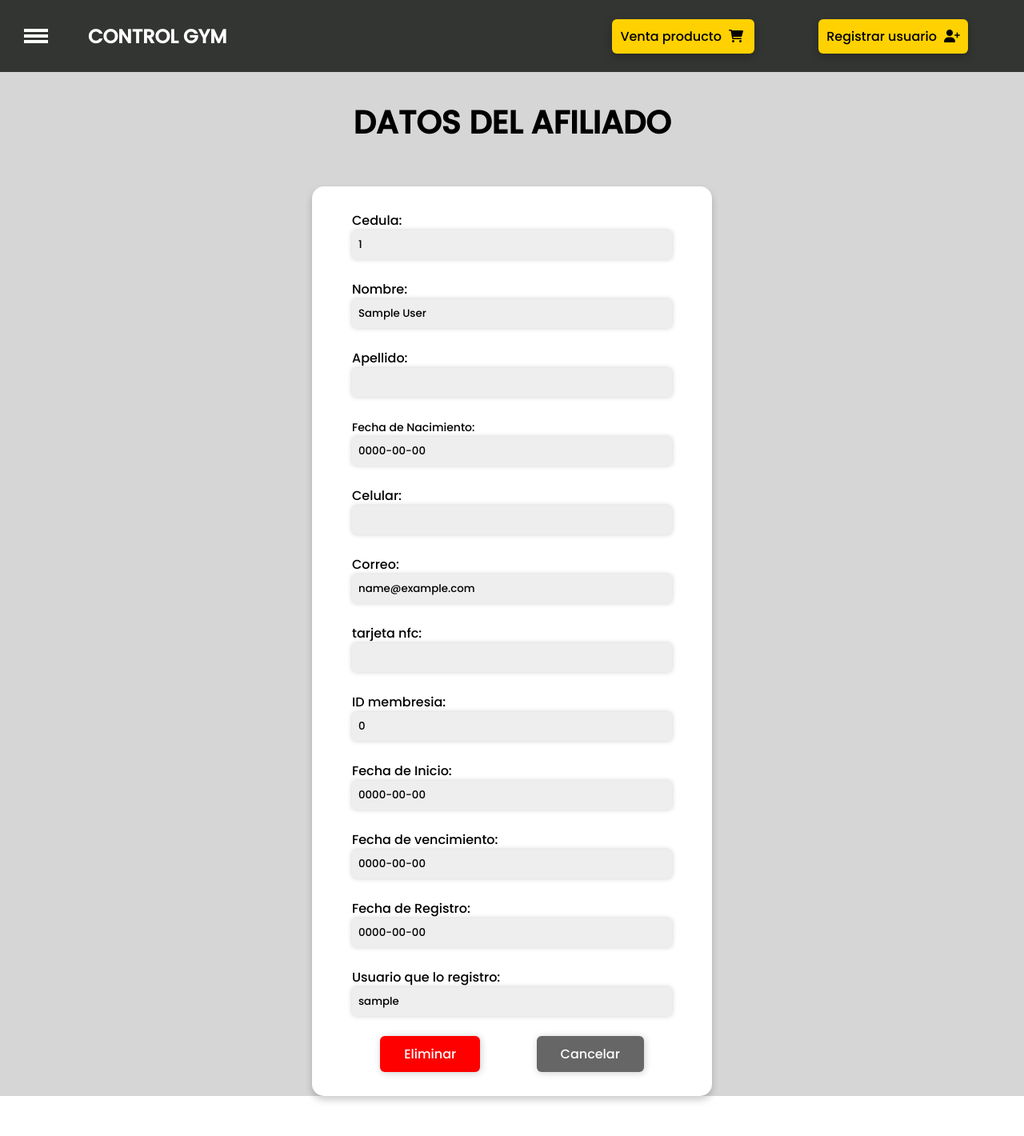
After one commit to Horux69/proyecto_gym, a Flask app: page /afiliados/info/1 in a window 1280 px wide. The commit adds this page. Shown: the whole page at 80% size. Run offline with Flask 3, Linux system fonts and the light colour scheme; the visitor is signed in with stand-in values (Sample User, id 1); some libraries are stand-ins or nearby versions.

Commit message:
crud-usuarios

```diff
--- a/app.py
+++ b/app.py
@@ -6,6 +6,7 @@ import hashlib
 from claseValidaLogin import ValidationLogin
 from claseOperadores import Operadores
 from claseMembresias import Membresias
+from claseAfiliados import Afiliados
 
 app = Flask(__name__)
 
@@ -35,6 +36,7 @@ cursor = conexion.cursor()
 validaLogin = ValidationLogin(mysql)
 losOperadores = Operadores(mysql)
 lasMembresias = Membresias(mysql)
+LosAfiliados = Afiliados(mysql)
 
 
 
@@ -198,6 +200,61 @@ def editMembresia():
     return redirect('/membresias')
 
 
+# ------------------------ AFILIADOS ---------------------------------------------#
+
+@app.route('/afiliados')
+def afiliados():
+    if session.get("logueado"):
+        resultado = LosAfiliados.consultarAfiliados()
+        return render_template('dashboard/afiliados.html', afiliados = resultado)
+    else:
+        return redirect('/')
+
+
+@app.route('/afiliados/agregarAfiliado', methods = ['POST'])
+def agregarAfiliados():
+    if session.get("logueado") and session.get("rol") == 'administrador' or session.get("rol") == 'super_admin':
+
+        cedula = request.form['cedula']
+        nombre = request.form['nombres']
+        apellido = request.form['apellidos']
+        fecha_nacimiento = request.form['fecha_nac']
+        telefono = request.form['telefono']
+        correo = request.form['email']
+        tarjeta_nfc = request.form['nfc']
+        id_membresia = request.form['membresia']
+        fecha_inicio = datetime.now().strftime('%Y-%m-%d %H:%M:%S')
+        fecha_vencimiento = '1999/01/10'
+        fecha_registro = datetime.now().strftime('%Y-%m-%d')
+        estado = 'activo'
+
+        if not LosAfiliados.validarDatosAfiliados(cedula):
+
+            LosAfiliados.agregarAfiliados([cedula,nombre,apellido,fecha_nacimiento,telefono,correo,tarjeta_nfc,id_membresia,fecha_inicio,fecha_vencimiento,fecha_registro,estado], session['user_name'])
+            return redirect('/afiliados')
+        else:
+            return redirect('/afiliados', mensaje = 'La cedula ya esta en uso, intente con otra')
+
+
+@app.route('/afiliados/desactivarAfiliado/<cedula>')
+def desactivarAfiliados(cedula):
+    if session.get("logueado") and session.get("rol") == 'administrador' or session.get("rol") == 'super_admin':
+        LosAfiliados.desactivarAfiliados(cedula)
+        return redirect('/afiliados')
+
+
+@app.route('/afiliados/info/<cedula>', methods = ['GET'])
+def infoAfiliados(cedula):
+    if session.get("logueado") and session.get("rol") == 'administrador' or session.get("rol") == 'super_admin':
+
+        resultado = LosAfiliados.infoAfiliados(cedula)
+
+        return render_template('/dashboard/infoafiliados.html', afiliados = resultado[0])
+    else:
+        return redirect('/')
+
+
+
 
 
 @app.route('/inicio')
--- /dev/null
+++ b/claseAfiliados.py
@@ -0,0 +1,37 @@
+class Afiliados:
+    def __init__(self, miBD):
+        self.mysql = miBD
+        self.conexion = self.mysql.connect()
+        self.cursor = self.conexion.cursor()
+
+    def consultarAfiliados(self):
+        sql = "SELECT * FROM registro_usuarios WHERE estado = 'activo'"
+        self.cursor.execute(sql)
+        resultado = self.cursor.fetchall()
+        self.conexion.commit()
+        return resultado
+
+    def agregarAfiliados(self, afiliados, user_registro):
+        sql = f"INSERT INTO registro_usuarios VALUES ('{afiliados[0]}','{afiliados[1]}','{afiliados[2]}','{afiliados[3]}','{afiliados[4]}','{afiliados[5]}','{afiliados[6]}','{afiliados[7]}','{afiliados[8]}','{afiliados[9]}','{afiliados[10]}','{user_registro}','{afiliados[11]}')"
+        self.cursor.execute(sql)
+        self.conexion.commit()
+
+
+    def validarDatosAfiliados(self,cedula):
+        sql = f"SELECT * FROM operadores WHERE  cedula = '{cedula}'"
+        self.cursor.execute(sql)
+        resultado = self.cursor.fetchall()
+        self.conexion.commit()
+        return len(resultado) > 0
+
+    def desactivarAfiliados(self,cedula):
+        sql = f"UPDATE registro_usuarios SET `estado`='inactivo' WHERE `cedula` = '{cedula}'"
+        self.cursor.execute(sql)
+        self.conexion.commit()
+
+    def infoAfiliados(self, cedula):
+        sql = f"SELECT * FROM registro_usuarios WHERE cedula = '{cedula}'"
+        self.cursor.execute(sql)
+        resultado = self.cursor.fetchall()
+        self.conexion.commit()
+        return resultado
--- a/templates/dashboard/cabecera.html
+++ b/templates/dashboard/cabecera.html
@@ -8,6 +8,7 @@
                 <li><a href="/operadores">Operadores</a></li>
                 {% endif %}
                 <li><a href="/inventario">Inventario de Productos</a></li>
+                <li><a href="/afiliados">Afiliados</a></li>
                 <li><a href="/membresias">Membresias</a></li>
                 <li><a href="#">Servicios</a></li>
                 <li><a href="#">Contacto</a></li>
@@ -37,26 +38,28 @@
             <div class="container_form">
                 <div class="form_container">
                     <h2 class="titulo">AGREGAR NUEVO USUARIO</h2>
-                    <form id="formulario" action="" method="POST">
+                    <form id="formulario" action="/afiliados/agregarAfiliado" method="POST">
                         <div class="content">
+
+                            <input type="text" class="inputText" id="cedula" name="cedula" placeholder="Cedula" required>
 
                             <input type="text" class="inputText" id="nombres" name="nombres" placeholder="Nombres" required>
 
                             <input type="text" class="inputText" id="apellidos" name="apellidos" placeholder="Apellidos" required>
 
-                            <input type="text" class="inputText" id="cedula" name="cedula" placeholder="Cedula" required>
-
                             <label for="fecha_nac" style="font-size: 14px;">Fecha de Nacimiento:</label>
-                            <input type="date" class="inputText" id="fecha_nac" name="fecha_nac" placeholder="Telefono Movil" required>
+                            <input type="text" class="inputText" id="fecha_nac" name="fecha_nac" placeholder="Telefono Movil" required>
 
                             <input type="tel" class="inputText" id="telefono" name="telefono" placeholder="Telefono Movil" required>
 
                             <input type="email" class="inputText" id="email" name="email" placeholder="Correo Electronico" required>
 
+                            <input type="number" class="inputText" id="nfc" name="nfc" placeholder="tarjeta nfc" required>
+
                             <select class="inputText" name="membresia" id="membresia" required>
                                 <option value="">Membresia</option>
-                                <option value="administrador"></option>
-                                <option value="entrenador"></option>
+                                <option value="0">Novato</option>
+                                <option value="1">Normal</option>
                             </select>
 
                         </div>
--- /dev/null
+++ b/templates/dashboard/infoafiliados.html
@@ -0,0 +1,68 @@
+<!DOCTYPE html>
+<html lang="es">
+<head>
+    <meta charset="UTF-8">
+    <meta name="viewport" content="width=device-width, initial-scale=1.0">
+    <link rel="stylesheet" href="{{ url_for('static', filename='css/navbar.css') }}">
+    <link rel="stylesheet" href="{{ url_for('static', filename='css/infOperadores.css') }}">
+    <link rel="stylesheet" href="https://cdnjs.cloudflare.com/ajax/libs/font-awesome/6.1.0/css/all.min.css">
+    <title>Control Gym</title>
+</head>
+
+{% include 'dashboard/cabecera.html' %}
+
+<div class="titulo_operadores">
+    <h2>DATOS DEL AFILIADO</h2>
+</div>
+
+<div class="contenedorForm">
+    <form id="formulario" action="" method="POST">
+        <div class="content">
+
+            <label for="">Cedula:</label>
+            <input type="text" class="inputText" value="{{afiliados[0]}}" id="cedula" name="cedula" readonly>
+
+            <label for="nombre">Nombre:</label>
+            <input type="text" class="inputText" value="{{afiliados[1]}}" id="nombre" name="nombre" readonly>
+
+            <label for="">Apellido:</label>
+            <input type="text" class="inputText" value="{{afiliados[2]}}" id="apellido" name="apellido" readonly>
+
+            <label for="fecha_nac" style="font-size: 14px;">Fecha de Nacimiento:</label>
+            <input type="text" class="inputText" value="{{afiliados[3]}}" id="fecha_nac" name="fecha_nac" required>
+
+            <label for="">Celular:</label>
+            <input type="tel" class="inputText" value="{{afiliados[4]}}" id="celular" name="celular" readonly>
+
+            <label for="">Correo:</label>
+            <input type="email" class="inputText" value="{{afiliados[5]}}" id="correo" name="correo" readonly>
+
+            <label for="">tarjeta nfc:</label>
+            <input type="text" class="inputText" value="{{afiliados[6]}}" id="nfc" name="nfc" readonly>
+
+            <label for="">ID membresia:</label>
+            <input type="text" class="inputText" value="{{afiliados[7]}}" id="membresia" name="membresia" readonly>
+
+            <label for="">Fecha de Inicio:</label>
+            <input type="text" class="inputText" value="{{afiliados[8]}}" id="freinicio" name="freinicio" readonly>
+
+            <label for="">Fecha de vencimiento:</label>
+            <input type="text" class="inputText" value="{{afiliados[9]}}" id="frevencimiento" name="frevencimiento" readonly>
+
+            <label for="">Fecha de Registro:</label>
+            <input type="text" class="inputText" value="{{afiliados[10]}}" id="fregistro" name="fregistro" readonly>
+
+            <label for="">Usuario que lo registro:</label>
+            <input type="text" class="inputText" value="{{afiliados[11]}}" id="user_regis" name="user_regis" readonly>
+        </div>
+
+            <div class="btn_accion">
+                <a href="/afiliados/desactivarAfiliado/{{afiliados[0]}}" onclick="return confirm('Seguro quiere eliminar a este afiliado?')" class="buttonSumit">Eliminar</a>
+                <a href="/afiliados" class="btn_desactivar">Cancelar</a>
+            </div>
+
+    </form>
+
+</div>
+
+{% include 'dashboard/pie.html' %}
```
Also changed, not shown: templates/dashboard/afiliados.html (added, +110 -0 lines).
